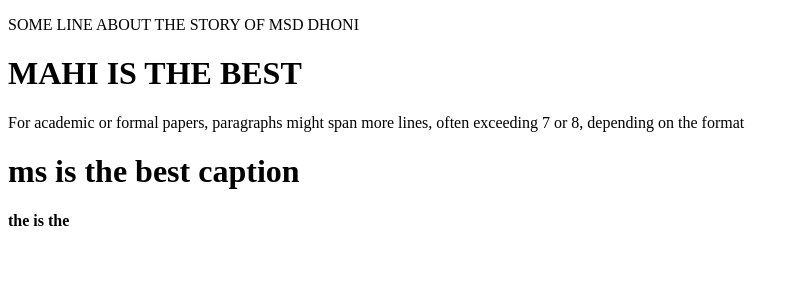
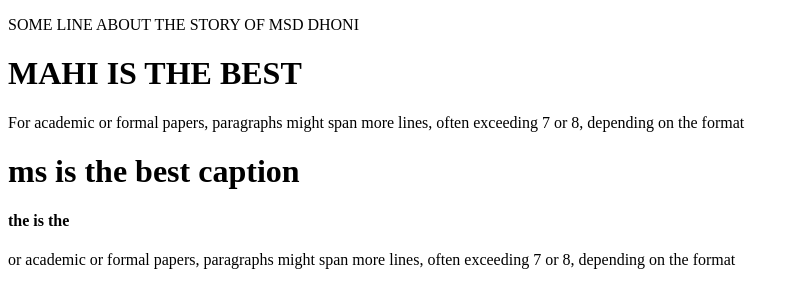
Before and after one commit to Arvindsin6386/git-different, a plain HTML site: page index.html in a window 1280 px wide. Shown: the whole page, without its empty margins (0-799 px from the left). Drawn offline with Linux system fonts and the light colour scheme.

Commit message:
some change

```diff
--- a/index.html
+++ b/index.html
@@ -11,5 +11,6 @@
     <p> For academic or formal papers, paragraphs might span more lines, often exceeding 7 or 8, depending on the format</p>
     <h1> ms is the best caption</h1>
     <h4> the is the </h4>
+    <p>or academic or formal papers, paragraphs might span more lines, often exceeding 7 or 8, depending on the format</p>
 </body>
 </html>
```
